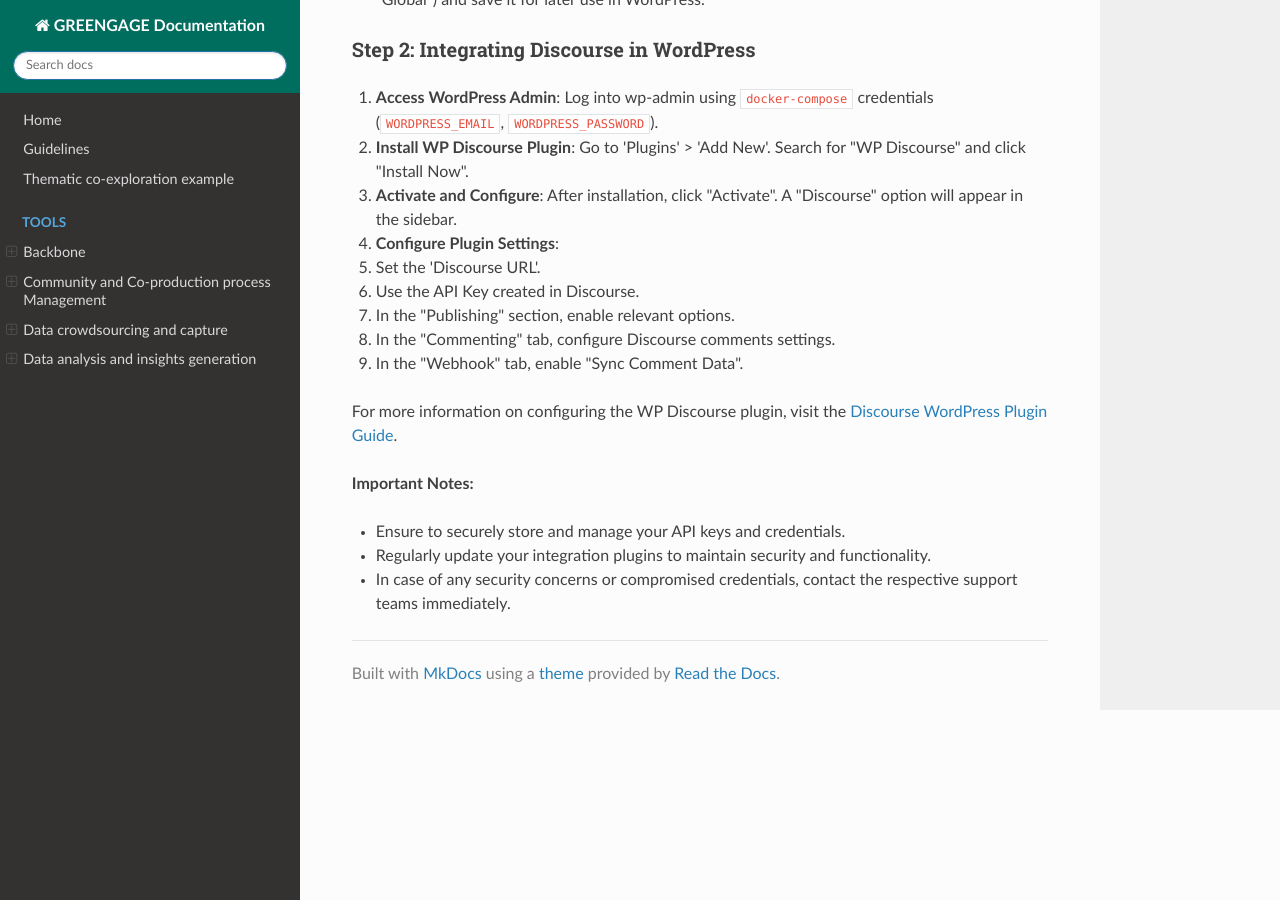
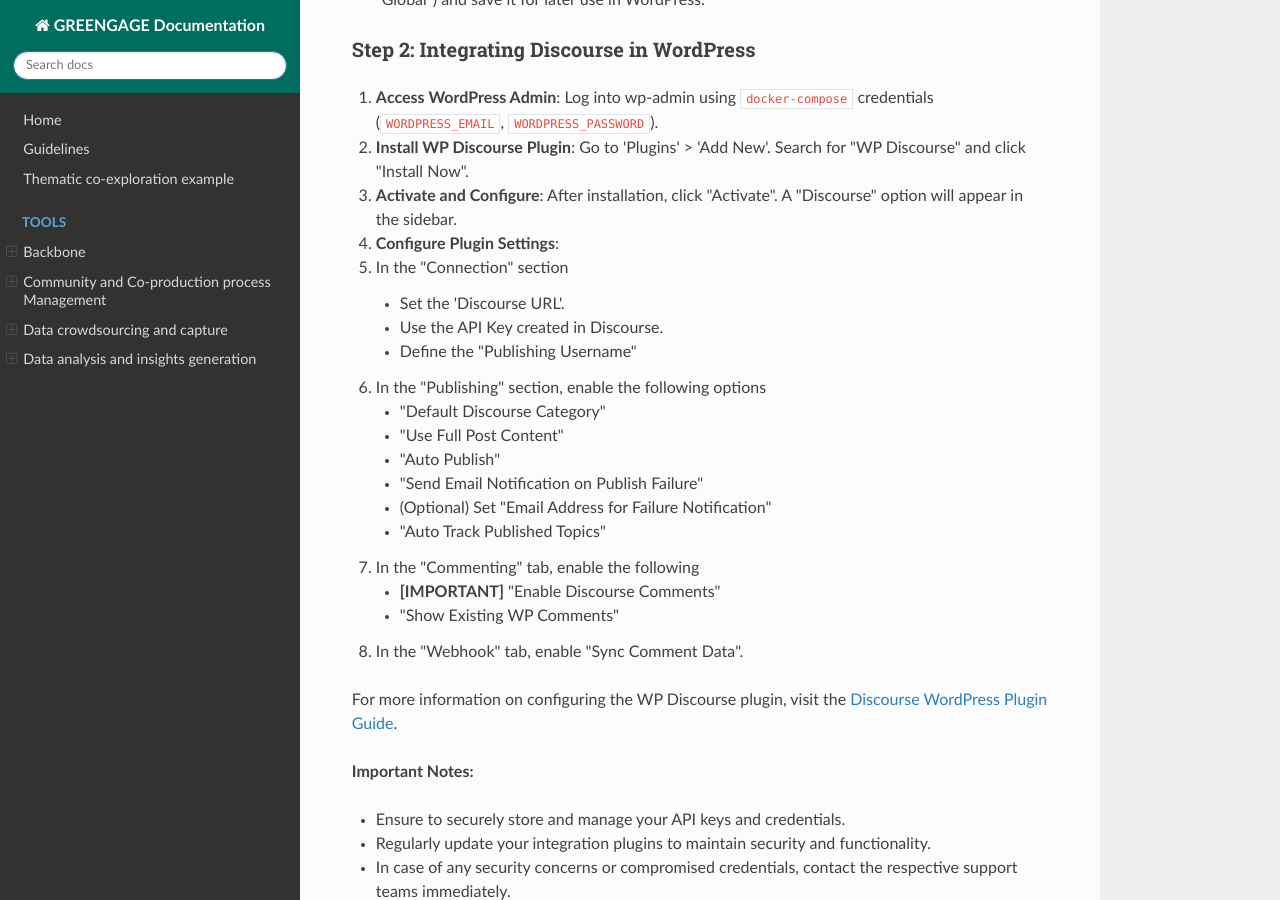
Before and after one commit to Greengage-project/Documentation, an MkDocs documentation site: the page built from docs/tools/wordpress/integration.md, in a window 1280 px wide and 900 px high, scrolled down 1090 px. Built offline with MkDocs 1.6.1, drawn with Linux system fonts in a browser that asks for light colours; nearby versions of some CDN libraries.

Commit message:
Update WP Discourse plugin configuration (WP <-> Discourse)

```diff
--- a/docs/tools/wordpress/integration.md
+++ b/docs/tools/wordpress/integration.md
@@ -37,15 +37,23 @@
 3. **Activate and Configure**: After installation, click "Activate". A "Discourse" option will appear in the sidebar.
 4. **Configure Plugin Settings**:
 
-   - Set the 'Discourse URL'.
-   - Use the API Key created in Discourse.
-   - In the "Publishing" section, enable relevant options.
-   - In the "Commenting" tab, configure Discourse comments settings.
+   - In the "Connection" section
+     - Set the 'Discourse URL'.
+     - Use the API Key created in Discourse.
+     - Define the "Publishing Username"
+   - In the "Publishing" section, enable the following options
+     - "Default Discourse Category"
+     - "Use Full Post Content"
+     - "Auto Publish"
+     - "Send Email Notification on Publish Failure"
+     - (Optional) Set "Email Address for Failure Notification"
+     - "Auto Track Published Topics"
+   - In the "Commenting" tab, enable the following
+      - **[IMPORTANT]** "Enable Discourse Comments"
+      - "Show Existing WP Comments"
    - In the "Webhook" tab, enable "Sync Comment Data".
 
    For more information on configuring the WP Discourse plugin, visit the [Discourse WordPress Plugin Guide](https://meta.discourse.org/t/install-and-configure-the-wp-discourse-wordpress-plugin-for-discourse/50752).
-
-
 
 **Important Notes:**
 
```
